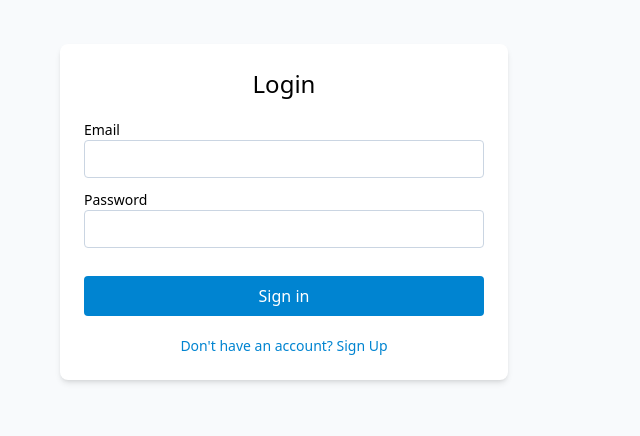
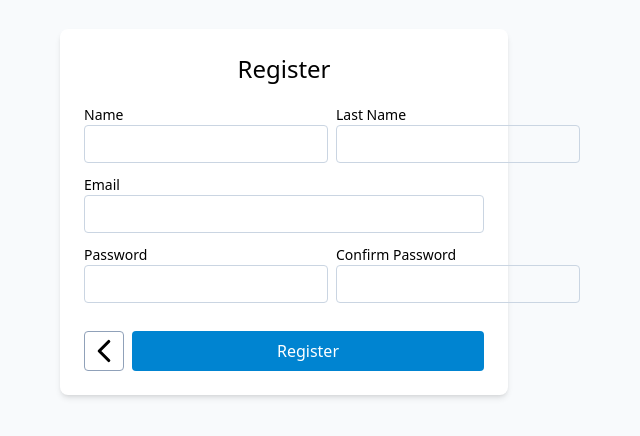
Before and after one commit to davidvchang/To-Do-App, a React (Vite) app in the folder frontend/: page /register in a window 1280 px wide. Shown: the part 188-624 px from the top of the page, without its empty margins (356-996 px from the left). Built offline with nearby package versions, Linux system fonts and the light colour scheme.

Commit message:
Add: register page design

```diff
--- a/frontend/package.json
+++ b/frontend/package.json
@@ -15,6 +15,7 @@
     "lucide-react": "^0.475.0",
     "react": "^19.0.0",
     "react-dom": "^19.0.0",
+    "react-router-dom": "^7.1.5",
     "tailwindcss": "^4.0.6"
   },
   "devDependencies": {
--- a/frontend/src/App.tsx
+++ b/frontend/src/App.tsx
@@ -1,12 +1,22 @@
 import Login from "./pages/Login"
+import Register from "./pages/Register"
 import TodoPage from "./pages/TodoPage"
+import {Route, Routes, BrowserRouter} from 'react-router-dom'
 
 function App() {
 
   return (
     <main className="w-full h-[100vh] bg-slate-50 p-10">
       {/* <TodoPage/> */}
-      <Login/>
+
+      <BrowserRouter>
+
+        <Routes>
+          <Route path="/" element={<Login/>}/>
+          <Route path="/register" element={<Register/>}/>
+        </Routes>
+
+      </BrowserRouter>
     </main>
   )
 }
--- a/frontend/src/pages/Register.tsx
+++ b/frontend/src/pages/Register.tsx
@@ -1,4 +1,5 @@
 import React from 'react'
+import { ChevronLeft } from 'lucide-react';
 
 const Register:React.FC = () => {
   return (
@@ -9,25 +10,46 @@ const Register:React.FC = () => {
 
                 <div className='flex flex-col gap-3 pb-2'>
 
-                    <div className='flex '>
+                    <div className='flex gap-2'>
+                        <div className='flex flex-col'>
+                            <label htmlFor="name" className='text-sm'>Name</label>
+                            <input type="text" name="name" id="name"className='px-5 py-2 text-sm border border-slate-300 rounded-sm' required/>
+                        </div>
+
+                        <div className='flex flex-col'>
+                            <label htmlFor="last_name" className='text-sm'>Last Name</label>
+                            <input type="text" name="last_name" id="last_name"className='px-5 py-2 text-sm border border-slate-300 rounded-sm' required/>
+                        </div>
 
                     </div>
+
 
                     <div className='flex flex-col'>
                         <label htmlFor="email" className='text-sm'>Email</label>
                         <input type="email" name="email" id="email"className='px-5 py-2 text-sm border border-slate-300 rounded-sm' required/>
                     </div>
 
-                    <div className='flex flex-col'>
-                        <label htmlFor="password" className='text-sm'>Password</label>
-                        <input type="password" name="password" id="password"className='px-5 py-2 text-sm border border-slate-300 rounded-sm' required/>
+                    <div className='flex gap-2'>
+                        <div className='flex flex-col'>
+                            <label htmlFor="password" className='text-sm'>Password</label>
+                            <input type="password" name="password" id="password"className='px-5 py-2 text-sm border border-slate-300 rounded-sm' required/>
+                        </div>
+
+                        <div className='flex flex-col'>
+                            <label htmlFor="password2" className='text-sm'>Confirm Password</label>
+                            <input type="password" name="password2" id="password2"className='px-5 py-2 text-sm border border-slate-300 rounded-sm' required/>
+                        </div>
+
                     </div>
+
 
                 </div>
 
-                <button className='bg-sky-600 w-full h-fit py-2 rounded text-white hover:brightness-95 hover:transition duration-300 cursor-pointer'>Sign in</button>
+                <div className='flex gap-2 items-center'>
+                    <a href="/" className='w-fit h-full border border-slate-400 rounded hover:bg-sky-50 hover:transition duration-300'><ChevronLeft className='w-[38px] h-[38px]'/></a>
+                    <button className='bg-sky-600 w-full h-fit py-2 rounded text-white hover:brightness-95 hover:transition duration-300 cursor-pointer'>Register</button>
 
-                <a href="/register" className='text-sm text-sky-600 text-center hover:text-sky-700 hover:transition duration-300'>Don't have an account? Sign Up</a>
+                </div>
             </form>
         </div>
     </section>
```
Also changed, not shown: 1 other file (tests, documents, lock files or other folders).
